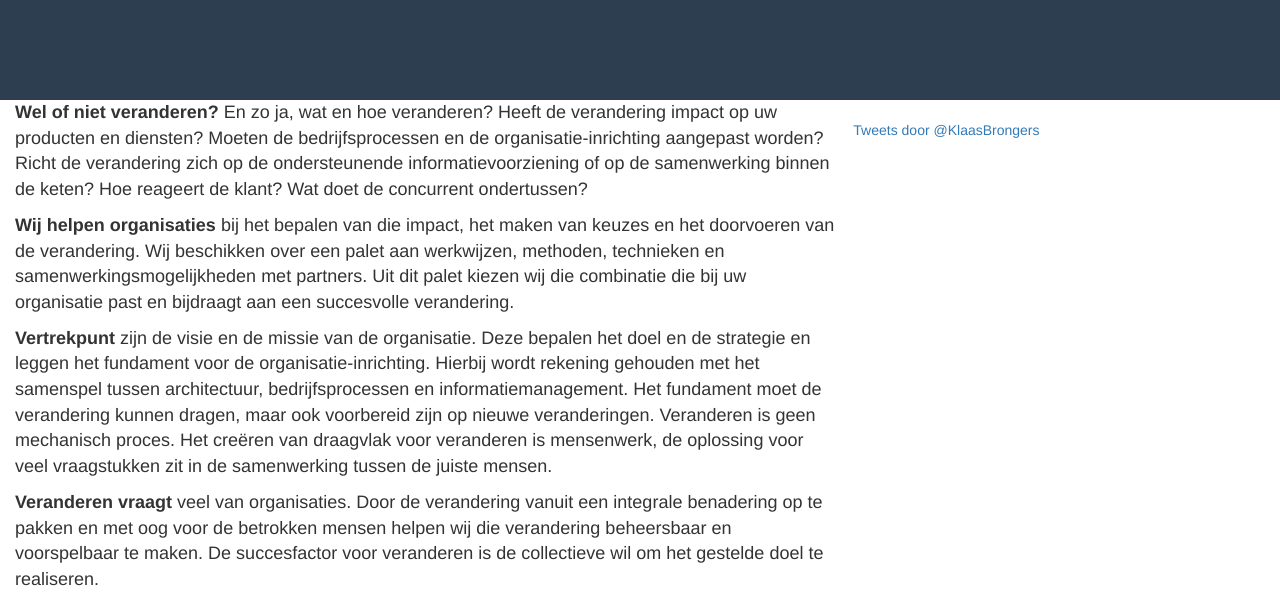
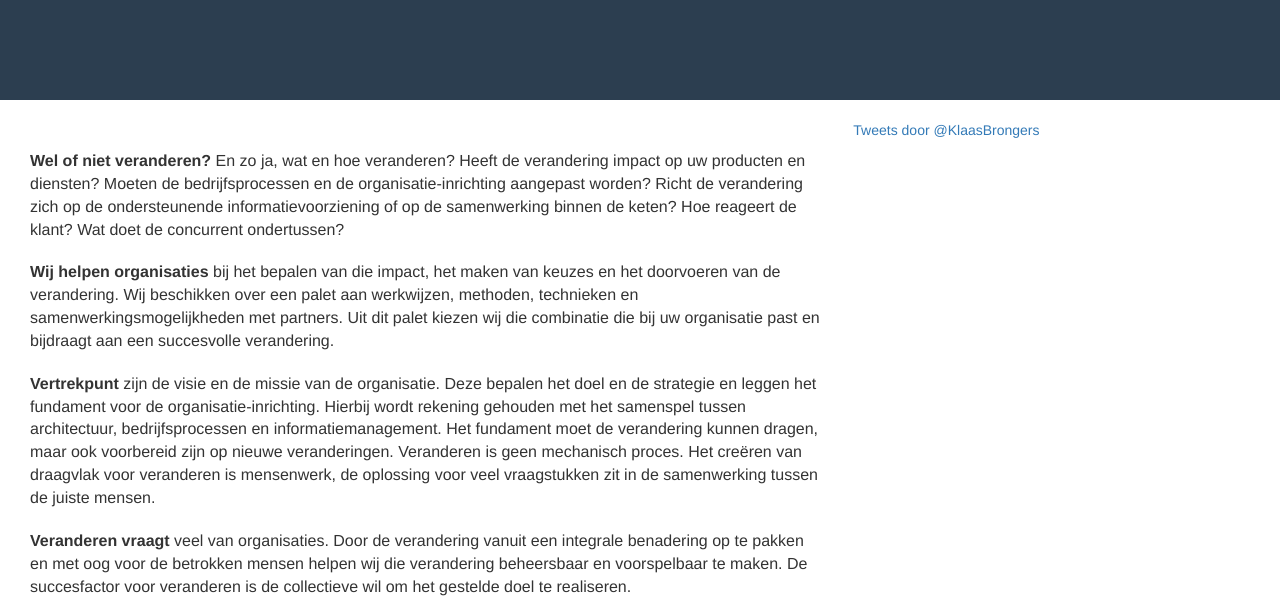
Before and after one commit to FractEngineering/solutions4u, a website: page index.html in a window 1280 px wide. Shown: the top 599 px of the page. Drawn offline with nearby package versions, Linux system fonts and the light colour scheme.

Commit message:
Clean up page

```diff
--- a/css/style.css
+++ b/css/style.css
@@ -4,6 +4,7 @@
 .content {
   background-color: white;
   height: 700px;
+  padding: 30px;
 }
 .twitter {
   height: 600px;
@@ -31,7 +32,6 @@ table {
   margin: auto;
 }
 .twitter{
-  /*padding: 20px 20px;*/
   padding: 0;
   padding-top: 20px;
 }
@@ -40,8 +40,7 @@ table {
   display: block;
   width: 100%;
 }
-
-p {
-  font-size:18px;
-  font-family: ;
+.content p {
+  font-size: 16px;
+  margin: 20px 0;
 }
```
Also changed, not shown: README.md.
